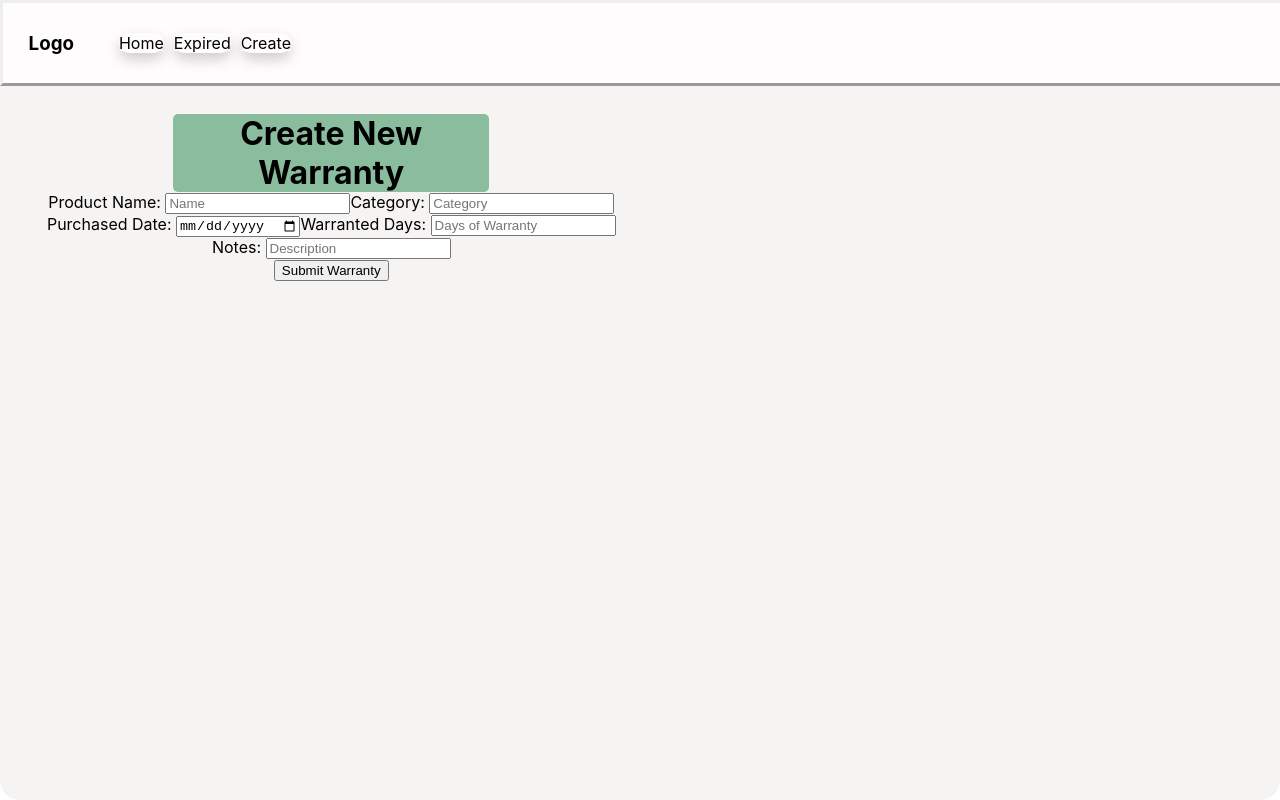
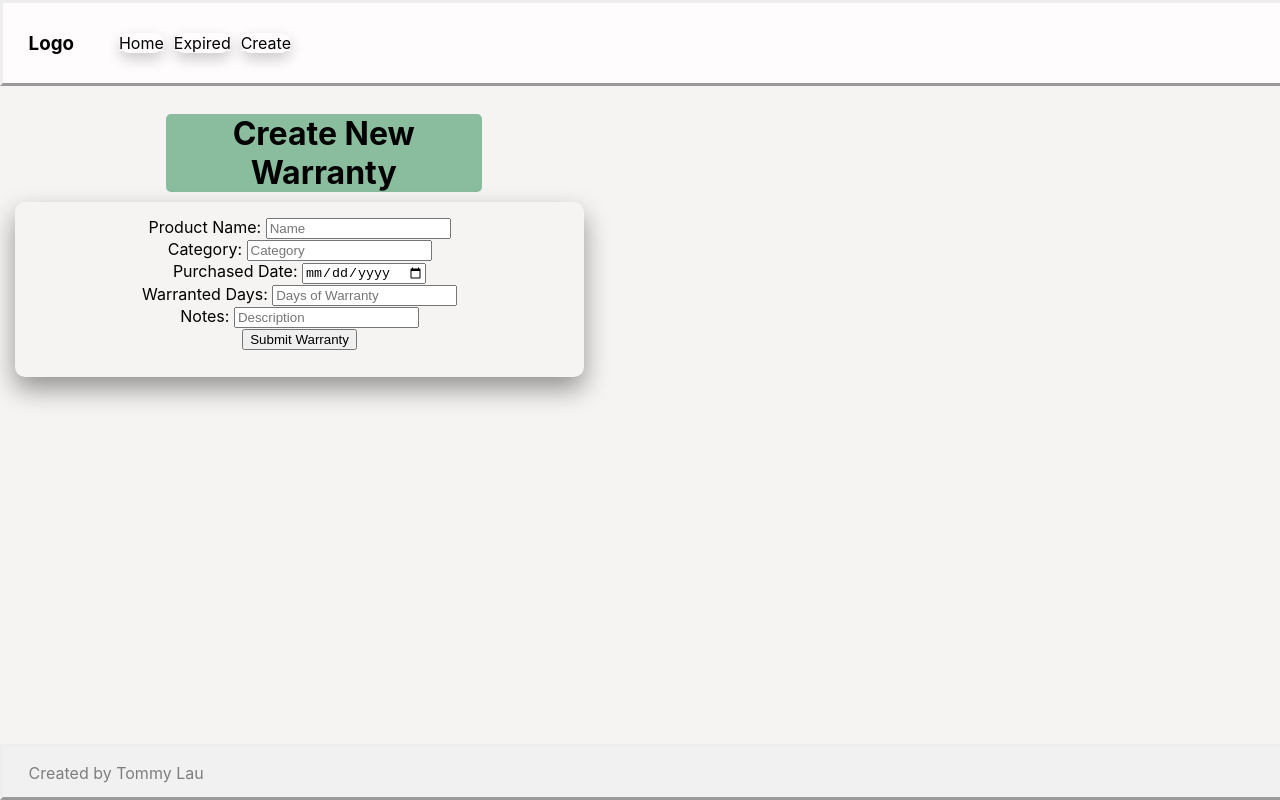
Before and after one commit to tlau425/mod5-frontend, a React (Create React App) app: page /create in a window 1280 px wide. Built offline with nearby package versions, Linux system fonts and the light colour scheme; no server answers.

Commit message:
added footer and more styling to containers

```diff
--- a/src/App.css
+++ b/src/App.css
@@ -1,5 +1,19 @@
 .App {
   text-align: center;
+}
+.footer-container{
+  position: fixed;
+  left: 0;
+  bottom: 0;
+  width: 100%;
+  height: 50px;
+  color: #7E7E7E;
+  background-color: #f1f1f1;
+  text-align: left;
+  padding-left: 2%;
+  z-index: 99;
+  margin-top: 1000px;
+  border-style: outset
 }
 
 nav{
@@ -41,6 +55,7 @@ nav{
 
 .nav-text:hover{
     text-decoration:underline;
+    text-decoration-color: red;
     font-weight: 600;
 }
 
@@ -71,6 +86,17 @@ nav{
 
 }
 
+.form-container{
+  background-color: #F6F4F3;
+  border-radius: 10px;
+  box-shadow: 0 12px 26px 0 rgba(0, 0, 0, .4);
+  margin-top: 10px;
+  height: 20%;
+  position: relative;
+  padding-top: 15px;
+  width: 90%;
+}
+
 h1{
   display: inline-table;
   grid-template-columns: 45% 45%;
@@ -80,6 +106,8 @@ h1{
   background-color: #89BD9E;
   border-radius: 5px;
   text-align: center;
+  position: relative;
+  margin-right: 15px;
 }
 
 .warrantyCard{
--- /dev/null
+++ b/src/Footer.js
@@ -0,0 +1,13 @@
+import React from 'react';
+import './App.css';
+
+function Footer(){
+
+  return(
+    <div className="footer-container">
+        <p> Created by Tommy Lau </p>
+    </div>
+  )
+}
+
+export default Footer;
--- a/src/components/Popup.js
+++ b/src/components/Popup.js
@@ -1,5 +1,6 @@
 import React from 'react'
 import './style.css'
+import moment from 'moment';
 
 class Popup extends React.Component {
 
@@ -10,6 +11,7 @@ class Popup extends React.Component {
   }
 
   render() {
+
     const {showWarranty, formatDate, sum, remainingDays} = this.props
     const dateDaySum = sum(showWarranty.buy_date, showWarranty.wrnty_days)
     const instance = showWarranty
@@ -21,11 +23,11 @@ class Popup extends React.Component {
           <p>
             Personal Notes: {showWarranty.notes}
             <br></br>
-            Purchased on: {formatDate(showWarranty.buy_date)}
+            Purchased on: {showWarranty.buy_date}
             <br></br>
             Warrantied for {showWarranty.wrnty_days} days
             <br></br>
-            Expiration Date: {formatDate(showWarranty.expiration)}
+            Expiration Date: {showWarranty.expiration}
             <br></br>
           <h2>Days Remaining: {Math.floor(remainingDays(dateDaySum))+1} </h2>
           </p>
--- a/src/components/WarrantyCard.js
+++ b/src/components/WarrantyCard.js
@@ -16,12 +16,27 @@ class WarrantyCard extends React.Component{
       const {warranty, index, sum, formatDate, remainingDays, handleShowPageClick} = this.props
       const dateDaySum = sum(warranty.buy_date, warranty.wrnty_days)
       const remaining = Math.floor(remainingDays(dateDaySum))+1
-      if (remaining <= 7){
-      return <p style={{color:'red'}}> Remaining Days: {remaining} </p>
-    }
+      let styles = {
+        color: 'black',
+        "text-decoration-line": "line-through",
+        "text-decoration-color": "red"
+      };
+
+      if (remaining <= 7 && remaining > 0){
+        return <p style={{color:'red'}}> You have {remaining} days left!</p>
+      }
+      else if (remaining <0){
+        return <p>
+          <span style={styles}>
+            Remaining Days
+          </span>
+          <br></br>
+            Expired {Math.abs(remaining)} days ago
+        </p>
+      }
       else {
           return <p> Remaining Days: {remaining} </p>
-    }
+      }
     }
 
   render(){
--- a/src/components/style.css
+++ b/src/components/style.css
@@ -8,7 +8,7 @@
   bottom: 0;
   margin: auto;
   border-radius: 20px;
-  background-color: rgba(0,0,0, 0.5);
+  background-color: rgba(0,0,0, 0.8);
   color: white;
   z-index:99;
   display: table;
--- a/src/containers/WarrantiesContainer.js
+++ b/src/containers/WarrantiesContainer.js
@@ -1,5 +1,6 @@
 import React from 'react'
 import Nav from '../Nav'
+import Footer from '../Footer'
 import WarrantiesList from './WarrantiesList'
 import ExpiringSoonList from './ExpiringSoonList'
 import ExpiredWarrantiesList from './ExpiredWarrantiesList'
@@ -76,7 +77,7 @@ class WarrantiesContainer extends React.Component{
       showWarranty: (data),
       showPage: !this.state.showPage
     }
-    ,() => console.log('click state', this.state.photos)
+    ,() => console.log('click state', this.state.warranties)
     ))
   }
 
@@ -104,6 +105,7 @@ class WarrantiesContainer extends React.Component{
       <Router>
         <div className="App">
           <Nav/>
+          <Footer/>
           {this.state.showPage ?
             <Popup
             text='Click "Close Button" to hide popup'
--- a/src/containers/WarrantyForm.js
+++ b/src/containers/WarrantyForm.js
@@ -30,27 +30,26 @@ class WarrantyForm extends React.Component{
         })}
       >
         <h1>Create New Warranty </h1>
-
+          <div className="form-container">
             <div className="field">
               <label>Product Name: </label>
               <input placeholder="Name" name="name" type="text" value={this.state.name} onChange={this.handleChange}/>
+              <br></br>
               <label>Category: </label>
               <input placeholder="Category" name="category" type="text" value={this.state.category} onChange={this.handleChange}/>
-        </div>
-
-        <div className="field">
+              <br></br>
               <label>Purchased Date: </label>
               <input placeholder="DOP" name="buy_date" type="date" value={this.state.purchaseDate} onChange={this.handleChange}/>
+              <br></br>
               <label>Warranted Days: </label>
               <input placeholder="Days of Warranty" name="wrnty_days" type="number" value={this.state.wrntyDays} onChange={this.handleChange}/>
-        </div>
-
-        <div className="field">
+              <br></br>
               <label>Notes: </label>
               <input placeholder="Description" name="notes" type="text" value={this.state.notes} onChange={this.handleChange}/>
             </div>
 
             <button className="ui positive basic button"> Submit Warranty</button>
+          </div>
       </form>
     )
   }
```
Lines whose indentation alone changed are shown as unchanged.
